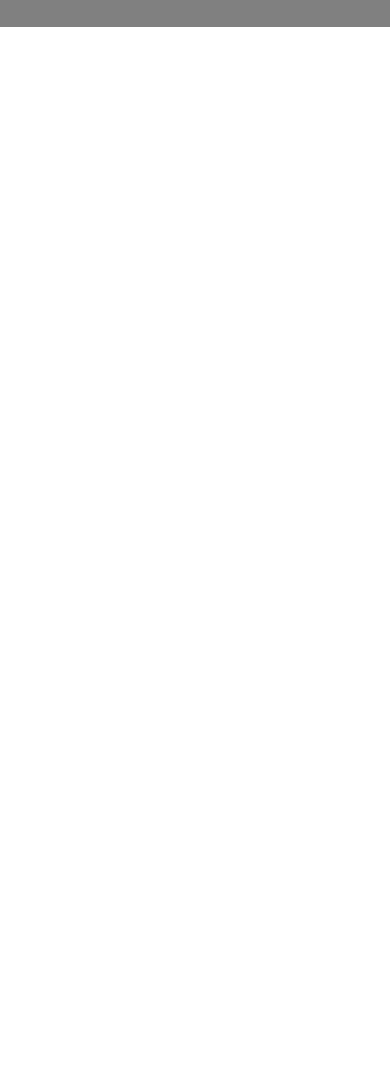
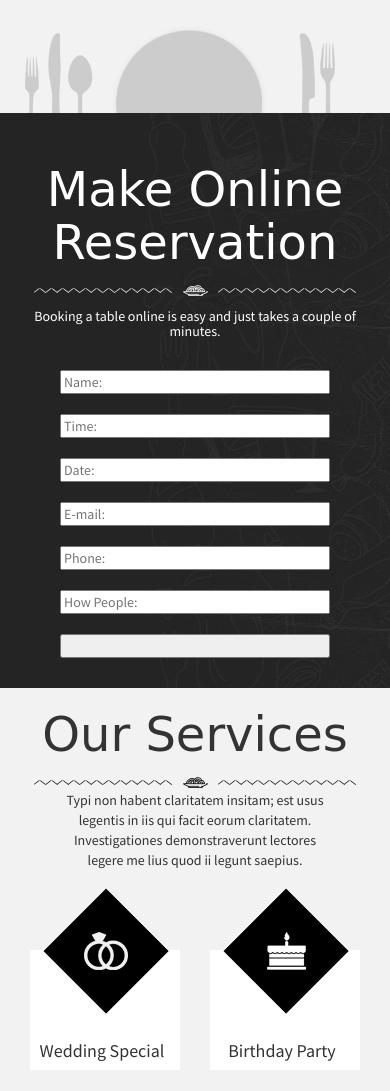
Before and after one commit to abkendal/responsive-restaurant, a website: page index.html in a window 390 px wide. Shown: the part 2211-3302 px from the top of the page. Before the commit the page ends 2238 px from the top, so only its background shows below. Drawn offline with nearby package versions, Linux system fonts and the light colour scheme; a web font is replaced by a local one.

Commit message:
Complete up to responsive services

```diff
--- a/index.html
+++ b/index.html
@@ -78,8 +78,8 @@
 		</div>
 	</section>
 	<section class="specials">
-		<div class="specials-container">
-			<div class="specials-background text-center clearfix">
+		<div class="specials-container text-center">
+			<div class="specials-background clearfix">
 				<h2>Specials</h2>
 				<div class="col-xs-12 col-sm-4 specials-section">
 					<h3>Appetizer</h3>
@@ -136,10 +136,86 @@
 					<button>All Menu</button>
 				</div>
 			</div>
+			<img src="assets/home/cutlery.png" class="img-responsive cutlery" alt="">
+		</div>
+	</section>
+	<section class="reservations text-center">
+		<h2>Make Online Reservation</h2>
+		<img src="assets/heading-underlineWhite.png" alt="">
+		<h5>Booking a table online is easy and just takes a couple of minutes.</h5>
+		<form action="">
+			<div class="container">
+				<div class="col-sm-4">
+					<input type="text" placeholder="Name:">
+				</div>
+				<div class="col-sm-4">
+					<input type="text" placeholder="Time:">
+				</div>
+				<div class="col-sm-4">
+					<input type="text" placeholder="Date:">
+				</div>
+				<div class="col-sm-4">
+					<input type="text" placeholder="E-mail:">
+				</div>
+				<div class="col-sm-3">
+					<input type="text" placeholder="Phone:">
+				</div>
+				<div class="col-sm-3">
+					<input type="text" placeholder="How People:">
+				</div>
+				<div class="col-sm-2">
+					<input type="button" placeholder="Book Now">
+				</div>
+			</div>
+
+		</form>
+	</section>
+	<section class="services text-center">
+	<div class="container">
+		<h2>Our Services</h2>
+		<img src="assets/heading-underlineBlack.png" alt="">
+		<p>Typi non habent claritatem insitam; est usus legentis in iis qui facit eorum claritatem. Investigationes demonstraverunt lectores legere me lius quod ii legunt saepius.</p>
+		<div class="service-group clearfix">
+
+			<div class="col-xs-6 col-sm-3">
+				<div class="service-img">
+					<img src="assets/home/wedding.png" alt="">
+				</div>
+				<div class="service-text">
+					<h4>Wedding Special</h4>
+				</div>
+			</div>
+
+			<div class="col-xs-6 col-sm-3">
+				<div class="service-img">
+					<img src="assets/home/birthday.png" alt="">
+				</div>
+				<div class="service-text">
+					<h4>Birthday Party</h4>
+				</div>
+			</div>
+
+			<div class="col-xs-6 col-sm-3">
+				<div class="service-img service-img-bot">
+					<img src="assets/home/office-party.png" alt="">
+				</div>
+				<div class="service-text service-bot">
+					<h4>Office Party</h4>
+				</div>
+			</div>
+
+			<div class="col-xs-6 col-sm-3">
+				<div class="service-img service-img-bot">
+					<img src="assets/home/party-hostess.png" alt="">
+				</div>
+				<div class="service-text service-bot">
+					<h4>Party Hostess</h4>
+				</div>
+			</div>
 
 		</div>
+	</div>
 	</section>
-
 
 
 
--- a/styles/style.css
+++ b/styles/style.css
@@ -216,7 +216,7 @@ header {
 
 /*----------------Specials styles----------------*/
 .specials {
-  background: grey; }
+  background: #F2F2F2; }
   .specials h2 {
     position: relative;
     top: -15px; }
@@ -226,7 +226,7 @@ header {
     list-style: none; }
 
 .specials-container {
-  padding: 30px 20px; }
+  padding: 30px 40px; }
 
 .specials-background {
   min-height: 400px;
@@ -237,3 +237,52 @@ header {
       background-position: center top;
       min-height: 600px;
       background-size: contain; } }
+
+.cutlery {
+  position: relative;
+  top: 30px;
+  right: 15px;
+  margin: auto; }
+
+/*----------------Reservations styles----------------*/
+.reservations {
+  background: url(../assets/header-background.jpg);
+  color: white;
+  padding: 30px; }
+  .reservations input {
+    display: block;
+    width: 100%;
+    margin-top: 20px; }
+
+/*----------------Services styles----------------*/
+.services {
+  background: #F2F2F2; }
+  .services p {
+    width: 75%;
+    margin: auto; }
+
+.service-group {
+  padding: 30px 0;
+  margin-bottom: 30px; }
+
+.service-img {
+  position: absolute;
+  top: -13px;
+  width: 85%; }
+
+.service-text {
+  background: white;
+  margin-top: 50px;
+  height: 120px; }
+  .service-text h4 {
+    position: absolute;
+    bottom: 0;
+    width: 80%; }
+
+@media (max-width: 767px) {
+  .service-bot {
+    margin-top: 100px; } }
+
+@media (max-width: 767px) {
+  .service-img-bot {
+    top: 35px; } }
--- a/styles/styles.scss
+++ b/styles/styles.scss
@@ -23,7 +23,7 @@ input[type=reset],input[type=submit]{-webkit-appearance:button;cursor:pointer;}b
 /*----------------Variables----------------*/
 $xs : 767px;
 $sm : 992px;
-
+$light-grey: #F2F2F2;
 
 /*----------------General styles----------------*/
 
@@ -124,7 +124,7 @@ header {
 
 /*----------------Specials styles----------------*/
 .specials {
-	background: grey;
+	background: $light-grey;
 	h2 {
 		position: relative;
 		top: -15px;
@@ -137,7 +137,7 @@ header {
 	}
 }
 .specials-container {
-	padding: 30px 20px;
+	padding: 30px 40px;
 }
 .specials-background {
 
@@ -151,3 +151,60 @@ header {
 	}
 
 }
+.cutlery {
+	position: relative;
+	top: 30px;
+	right: 15px;
+	margin: auto;
+}
+/*----------------Reservations styles----------------*/
+
+.reservations {
+	background: url(../assets/header-background.jpg);
+	color: white;
+	padding: 30px;
+	input {
+		display: block;
+		width: 100%;
+		margin-top: 20px;
+	}
+}
+
+/*----------------Services styles----------------*/
+
+.services {
+	background: $light-grey;
+	p {
+		width: 75%;
+		margin: auto;
+	}
+}
+.service-group {
+	padding: 30px 0;
+	margin-bottom: 30px;
+}
+.service-img {
+	position:absolute;
+	top: -13px;
+	width: 85%;
+}
+.service-text {
+	background: white;
+	margin-top: 50px;
+	height: 120px;
+	h4 {
+		position: absolute;
+		bottom: 0;
+		width: 80%;
+	}
+}
+.service-bot {
+	@media (max-width: $xs) {
+	margin-top: 100px;
+	}
+}
+.service-img-bot {
+	@media (max-width: $xs){
+		top: 35px;
+	}
+}
```
